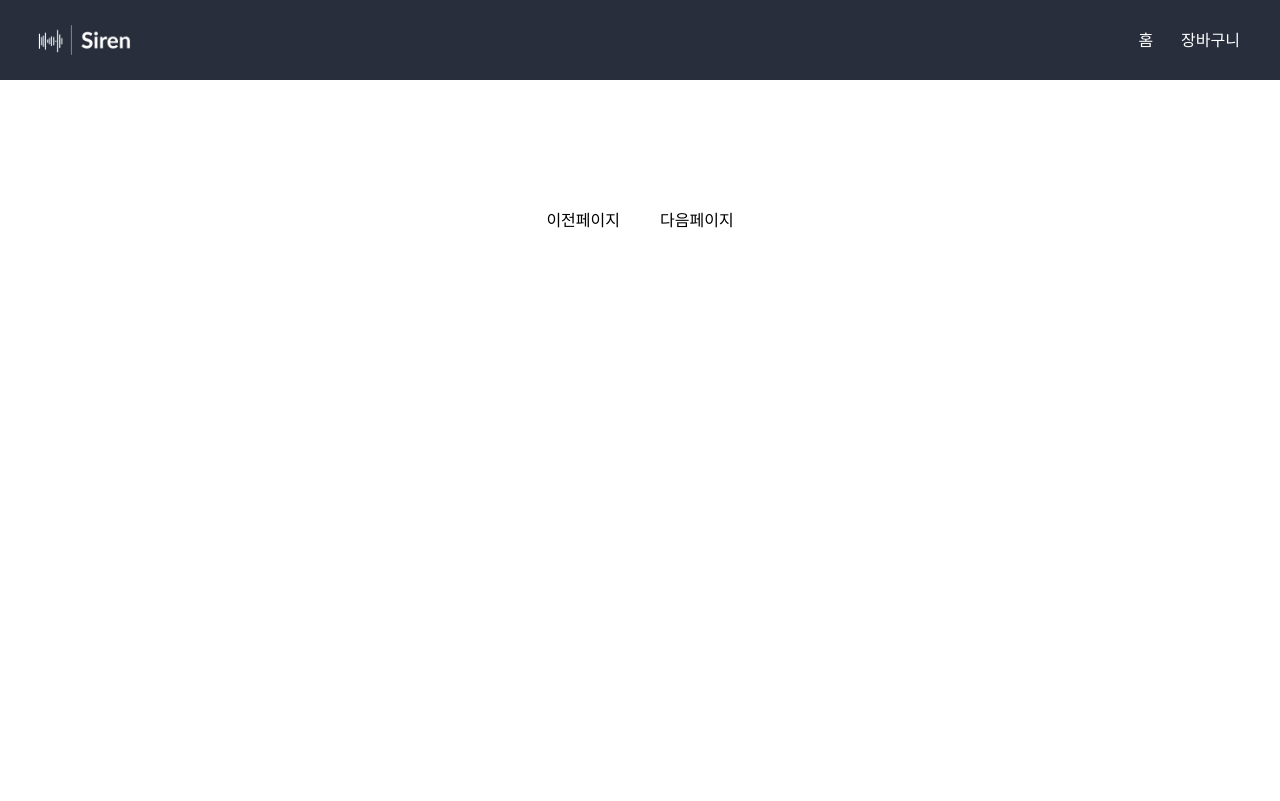
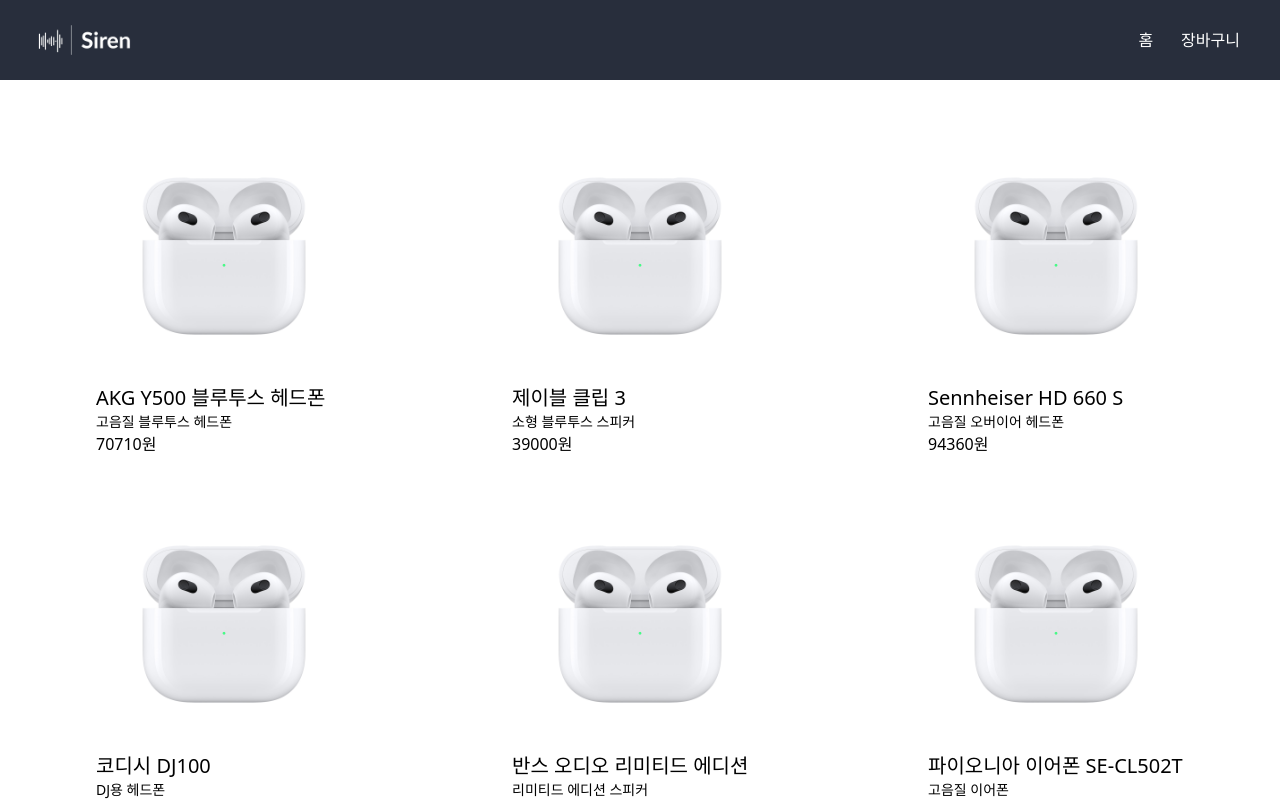
Before and after one commit to JeonInguk/simpleShoppingMall, a Next.js app: page / in a window 1280 px wide. Shown: the top 801 px of the page. Built offline with nearby package versions, Linux system fonts and the light colour scheme; data requests are answered from the project's data file.

Commit message:
fix: 쿼리스트링수정, prefetchQuery메서드 수정

```diff
--- a/apis/Axios.ts
+++ b/apis/Axios.ts
@@ -1,7 +1,7 @@
 import axios from "axios";
 
-export const getSellingItem = async (pageNumber = 0) => {
+export const getSellingItem = async (pageNumber = 1) => {
+  console.log(pageNumber, "데이터요청");
   const { data } = await axios.get(`http://localhost:4000/dummyData?_limit=12&_page=${pageNumber}`);
-  console.log("데이터요청");
   return data;
 };
--- a/components/common/SellingItem.tsx
+++ b/components/common/SellingItem.tsx
@@ -12,7 +12,7 @@ export default function SellingItem({ individualValue, page }: Props) {
   const { price, title, description } = individualValue;
   return (
     <div className="display: flex-col">
-      <Image src={page === 0 ? earphones : page === 1 ? headphones : speaker} alt="img" width={300} height={300} />
+      <Image src={page === 1 ? earphones : page === 2 ? headphones : speaker} alt="img" width={300} height={300} />
       <div className="text-xl">{title}</div>
       <div className="text-sm">{description}</div>
       <div>{price}원</div>
--- a/pages/index.tsx
+++ b/pages/index.tsx
@@ -4,9 +4,8 @@ import { QueryClient, dehydrate, useQuery } from "@tanstack/react-query";
 import { useState } from "react";
 
 export default function Home() {
-  const [page, setPage] = useState(0);
+  const [page, setPage] = useState(1);
   const { data, isPreviousData } = useQuery({ queryKey: ["selledItem", page], queryFn: () => getSellingItem(page), keepPreviousData: true });
-  console.log(page);
 
   return (
     <>
@@ -24,7 +23,7 @@ export default function Home() {
           onClick={() => {
             setPage((presentPage) => Math.max(presentPage - 1, 0));
           }}
-          disabled={page === 0}
+          disabled={page === 1}
           className="mr-10"
         >
           이전페이지
@@ -33,7 +32,7 @@ export default function Home() {
           onClick={() => {
             setPage((presentPage) => presentPage + 1);
           }}
-          disabled={page === 2}
+          disabled={page === 3}
         >
           다음페이지
         </button>
@@ -44,7 +43,7 @@ export default function Home() {
 
 export async function getServerSideProps() {
   const queryClient = new QueryClient();
-  await queryClient.prefetchQuery(["selledItem"], () => getSellingItem);
+  await queryClient.prefetchQuery(["selledItem"], () => getSellingItem(1));
   return {
     props: {
       dehydrateedState: dehydrate(queryClient),
```
